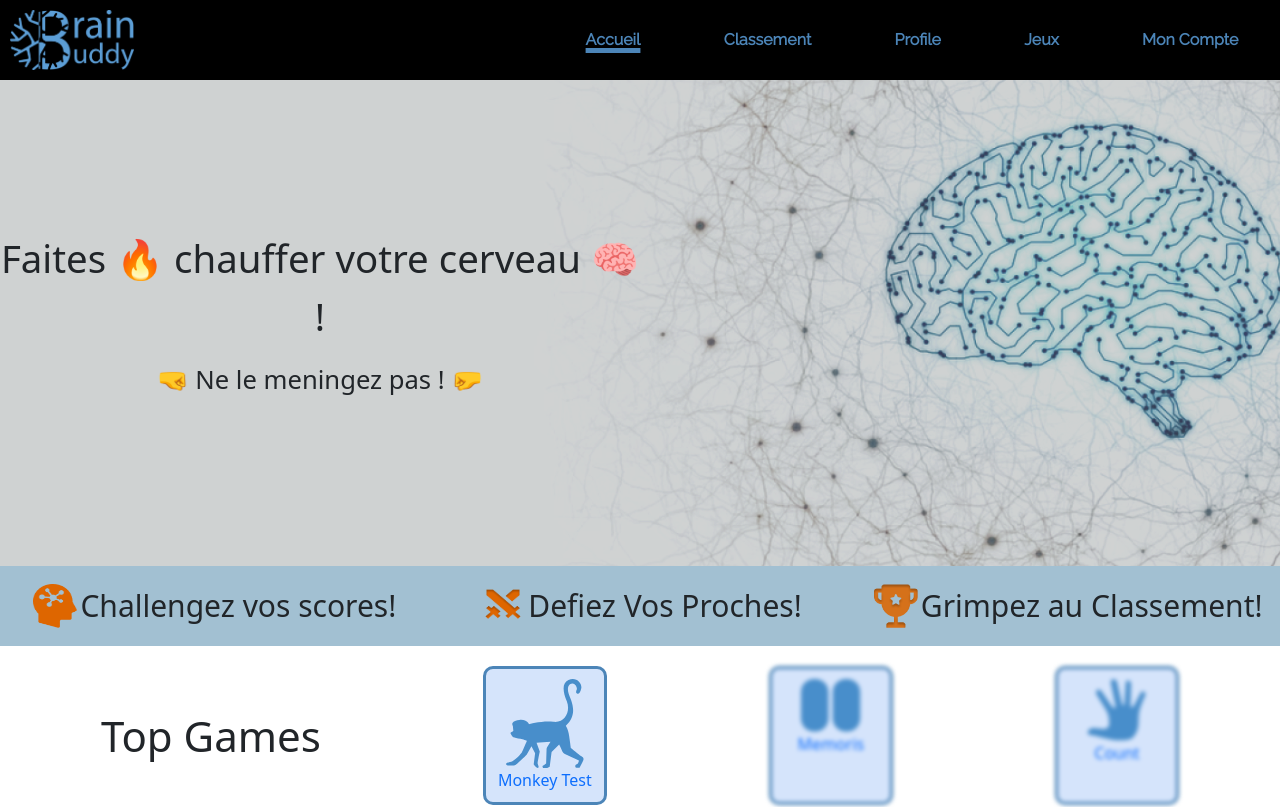
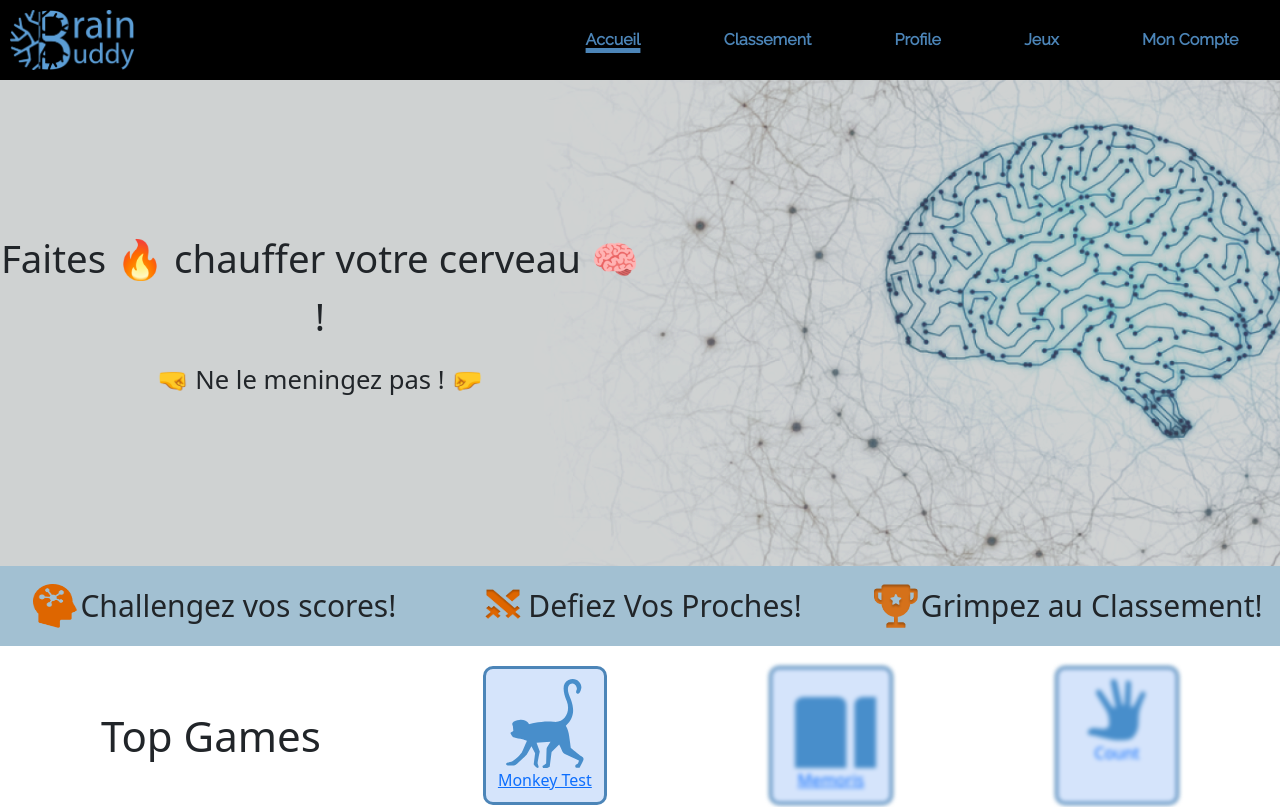
Before and after one commit to Xenus3/FrontEndBrainBuddy, an Angular app: page / in a window 1280 px wide. Shown: the top 807 px of the page. Built offline with nearby package versions, Linux system fonts and the light colour scheme.

Commit message:
changed svg on homepage

```diff
--- a/src/app/components/accueil/accueil.component.html
+++ b/src/app/components/accueil/accueil.component.html
@@ -24,8 +24,7 @@
 
 <div class="topgames">
     <p id="topgames-text">Top Games</p>
-    <div class="gamecard">
-        <a href="/monkeytest/tutoriel">
+    <a class="gamecard" href="/monkeytest/tutoriel">
         <svg height="7vw" width="7vw" viewBox="0 0 512 512">
             <defs id="defs1" />
             <g id="g1">
@@ -36,13 +35,23 @@
         </svg>
         <p>Monkey Test</p>
     </a>
-    </div>
-    <div class="gamecard flou">
-        <a href="">
-            <img src="../../../assets/icons/Memoris.svg" alt="">
+    <a href="" class="gamecard flou">
+        <svg height="7vw" width="7vw">
+        <g id="g1" transform="scale(0.25,0.25)">
+            <g id="rect1-2-4">
+                <path style="color:#000000;fill:#488ecb;-inkscape-stroke:none"
+                    d="M 68.568119,72.249245 H 208.72786 c 17.93439,0 32.37255,14.438154 32.37255,32.372545 v 306.2941 c 0,17.93438 -14.43816,32.37254 -32.37255,32.37254 H 68.568119 c -17.934389,0 -32.372543,-14.43816 -32.372543,-32.37254 v -306.2941 c 0,-17.934391 14.438154,-32.372545 32.372543,-32.372545 z"
+                    id="path2" />
+            </g>
+            <g id="rect1-2-4-1">
+                <path style="color:#000000;fill:#488ecb;-inkscape-stroke:none"
+                    d="m 306.3571,72.249245 h 140.15975 c 17.93438,0 32.37254,14.438154 32.37254,32.372545 v 306.2941 c 0,17.93438 -14.43816,32.37254 -32.37254,32.37254 H 306.3571 c -17.93439,0 -32.37254,-14.43816 -32.37254,-32.37254 v -306.2941 c 0,-17.934391 14.43815,-32.372545 32.37254,-32.372545 z"
+                    id="path4" inkscape:export-filename="memory.svg" inkscape:export-xdpi="96"
+                    inkscape:export-ydpi="96" />
+            </g>
+        </g></svg>
         <p>Memoris</p>
     </a>
-    </div>
     <div class="gamecard flou">
         <a href="">
             <img src="../../../assets/icons/Count.svg" alt="">
```
Lines whose indentation alone changed are shown as unchanged.
